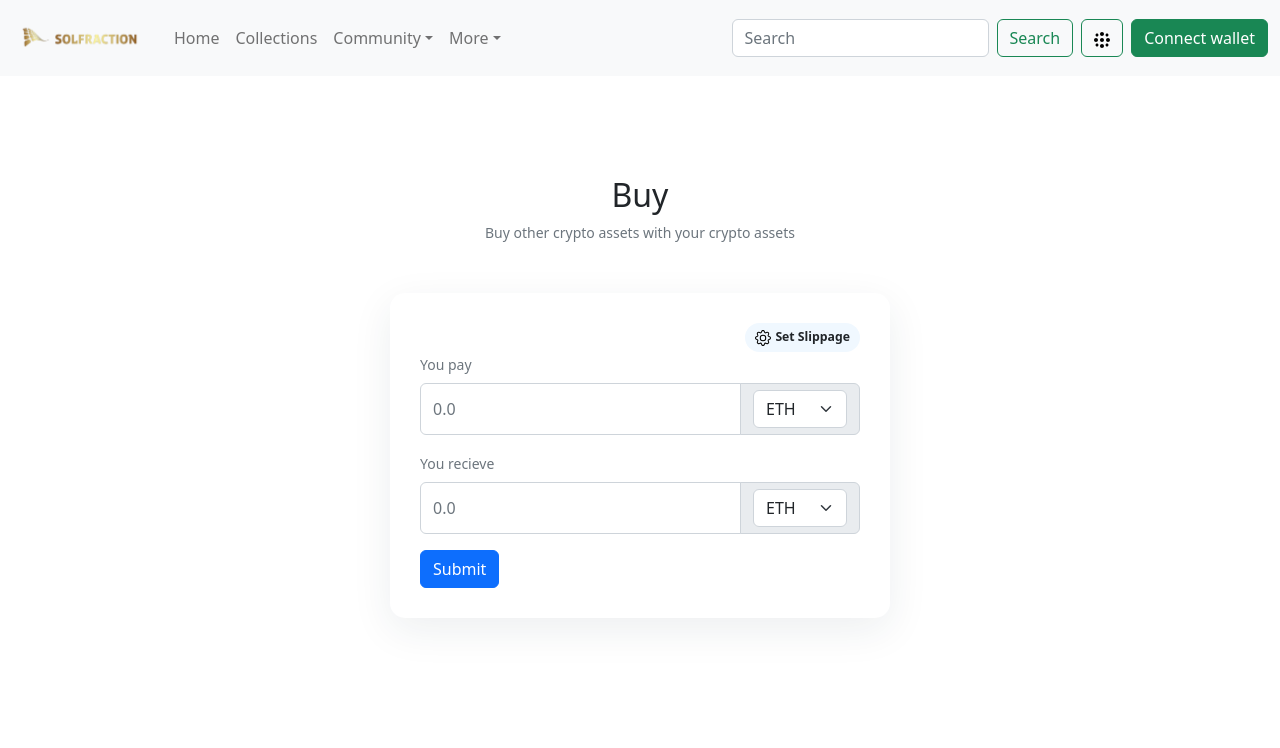
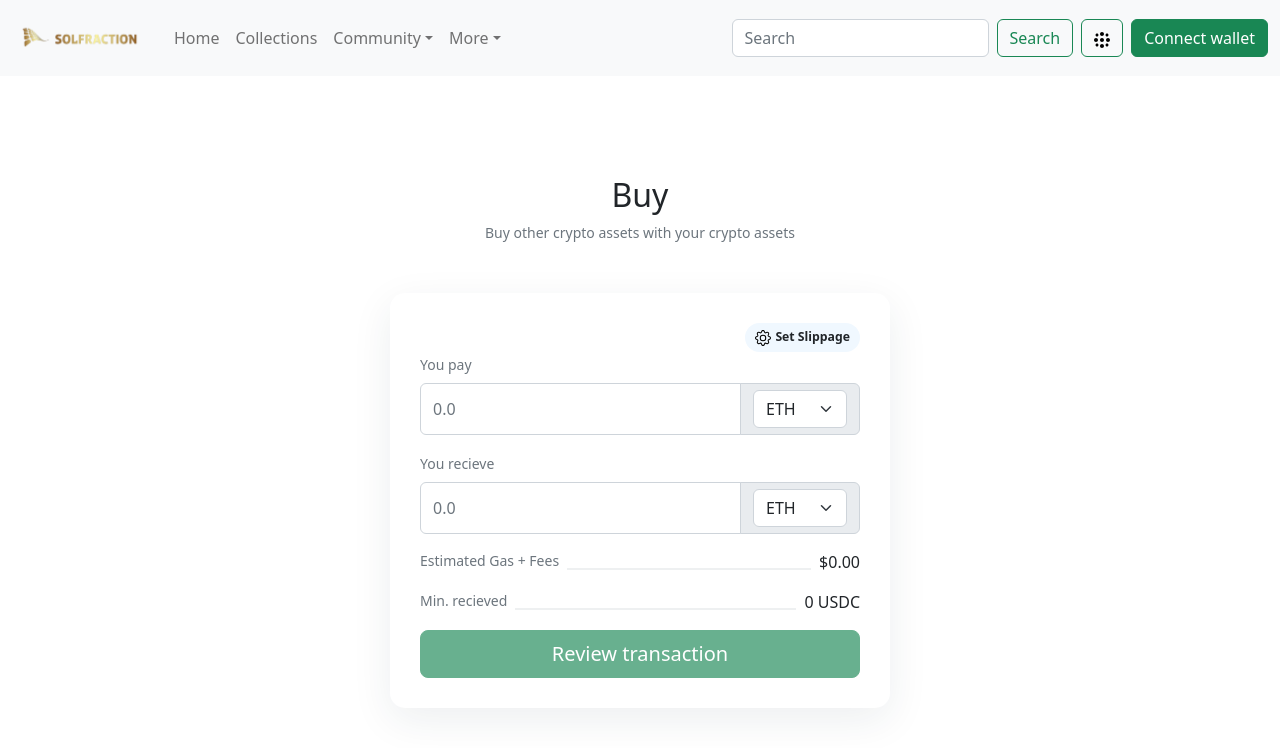
Before and after one commit to ankitsaini9/solfraction, a React (Create React App) app: page /buy in a window 1280 px wide. Shown: the top 748 px of the page. Built offline with nearby package versions, Linux system fonts and the light colour scheme.

Commit message:
buy page complete

```diff
--- /dev/null
+++ b/src/components/AppCard.css
@@ -0,0 +1,5 @@
+.appCard {
+  background-color: #fff;
+  border-radius: 15px;
+  box-shadow: 0px 12px 40px rgba(31, 47, 70, 0.08);
+}
--- /dev/null
+++ b/src/components/AppCard.js
@@ -0,0 +1,7 @@
+import "./AppCard.css";
+
+const AppCard = (props) => {
+  return <div className={`appCard ${props.className}`}>{props.children}</div>;
+};
+
+export default AppCard;
--- a/src/components/MainNavbar.js
+++ b/src/components/MainNavbar.js
@@ -88,7 +88,6 @@ const MainNavbar = () => {
 
           <NavDropdown
             align="end"
-            flip={true}
             menuRole="menu"
             className="knob-btn"
             title={
--- a/src/pages/Buy.css
+++ b/src/pages/Buy.css
@@ -2,13 +2,11 @@
   margin-top: 100px;
 }
 .buyCard {
-  background-color: #fff;
-  border-radius: 15px;
-  box-shadow: 0px 12px 40px rgba(31, 47, 70, 0.08);
   max-width: 500px;
   padding: 30px;
   margin-inline: auto;
   margin-top: 50px;
+  position: relative;
 }
 .slippage {
   font-size: 14px;
@@ -18,4 +16,20 @@
   padding: 5px 10px;
   display: flex;
   align-items: center;
+  cursor: pointer;
 }
+.bb {
+  border-bottom: 2px solid rgba(143, 151, 163, 0.15);
+}
+.slippageModal {
+  position: absolute;
+  top: 15%;
+  right: 6%;
+  z-index: 100;
+  padding: 10px;
+  border: 1px solid rgba(0, 0, 0, 0.1);
+  max-width: 300px;
+}
+.slippageModal .btn-toolbar .input-group {
+  width: 130px;
+}
--- a/src/pages/Buy.js
+++ b/src/pages/Buy.js
@@ -4,20 +4,80 @@ import Form from "react-bootstrap/Form";
 import setting from "../assets/icons/setting.svg";
 import InputGroup from "react-bootstrap/InputGroup";
 import "./Buy.css";
+import AppCard from "../components/AppCard";
+import ButtonGroup from "react-bootstrap/ButtonGroup";
+import ButtonToolbar from "react-bootstrap/ButtonToolbar";
+import { useState } from "react";
 
 const Buy = () => {
+  const [openSlippage, setOpenSlippage] = useState(false);
+  const [tolerance, setTolerance] = useState(0.1);
+
+  const handleChange = (e) => {
+    setTolerance(e.target.value);
+  };
+
   return (
     <Container className="mt-100">
       <h2 className="text-center">Buy</h2>
       <p className="text-center text-muted">
         Buy other crypto assets with your crypto assets
       </p>
-      <div className="buyCard">
+      <AppCard className="buyCard">
         <div className="d-flex justify-content-end">
-          <div className="slippage">
+          <div
+            onClick={() => setOpenSlippage((state) => !state)}
+            className="slippage"
+          >
             <img alt="" src={setting}></img>
             <small className="ms-1">Set Slippage</small>
           </div>
+          {openSlippage && (
+            <AppCard className="slippageModal">
+              <h6 className="f-14">TRANSACTION SETTINGS</h6>
+              <p className="text-muted f-14">Splippage tolerance</p>
+              <ButtonToolbar
+                className="mb-3 d-flex justify-content-between"
+                aria-label="Toolbar with Button groups"
+              >
+                <ButtonGroup className="me-2" aria-label="First group">
+                  <Button
+                    onClick={handleChange}
+                    variant="outline-success"
+                    value={0.1}
+                    size="sm"
+                  >
+                    0.1%
+                  </Button>
+                  <Button
+                    onClick={handleChange}
+                    variant="outline-success"
+                    value={0.5}
+                    size="sm"
+                  >
+                    0.5%
+                  </Button>
+                  <Button
+                    onClick={handleChange}
+                    variant="outline-success"
+                    value={3}
+                    size="sm"
+                  >
+                    3%
+                  </Button>
+                </ButtonGroup>
+                <InputGroup>
+                  <Form.Control
+                    onChange={handleChange}
+                    placeholder="0.0"
+                    type="text"
+                    value={tolerance}
+                  />
+                  <InputGroup.Text>%</InputGroup.Text>
+                </InputGroup>
+              </ButtonToolbar>
+            </AppCard>
+          )}
         </div>
         <Form>
           <Form.Group className="mb-3" controlId="pay">
@@ -50,11 +110,26 @@ const Buy = () => {
             </InputGroup>
           </Form.Group>
 
-          <Button variant="primary" type="submit">
-            Submit
-          </Button>
+          <div className="d-flex mt-3">
+            <span className="text-muted f-14 flex-shrink-0">
+              Estimated Gas + Fees
+            </span>
+            <span className="bb w-100 mb-1 mx-2"></span>
+            <span className="flex-shrink-0">$0.00</span>
+          </div>
+
+          <div className="d-flex mt-3">
+            <span className="text-muted f-14 flex-shrink-0">Min. recieved</span>
+            <span className="bb w-100 mb-1 mx-2 "></span>
+            <span className="flex-shrink-0">0 USDC</span>
+          </div>
+          <div className="d-grid mt-3">
+            <Button disabled variant="success" size="lg">
+              Review transaction
+            </Button>
+          </div>
         </Form>
-      </div>
+      </AppCard>
     </Container>
   );
 };
```
